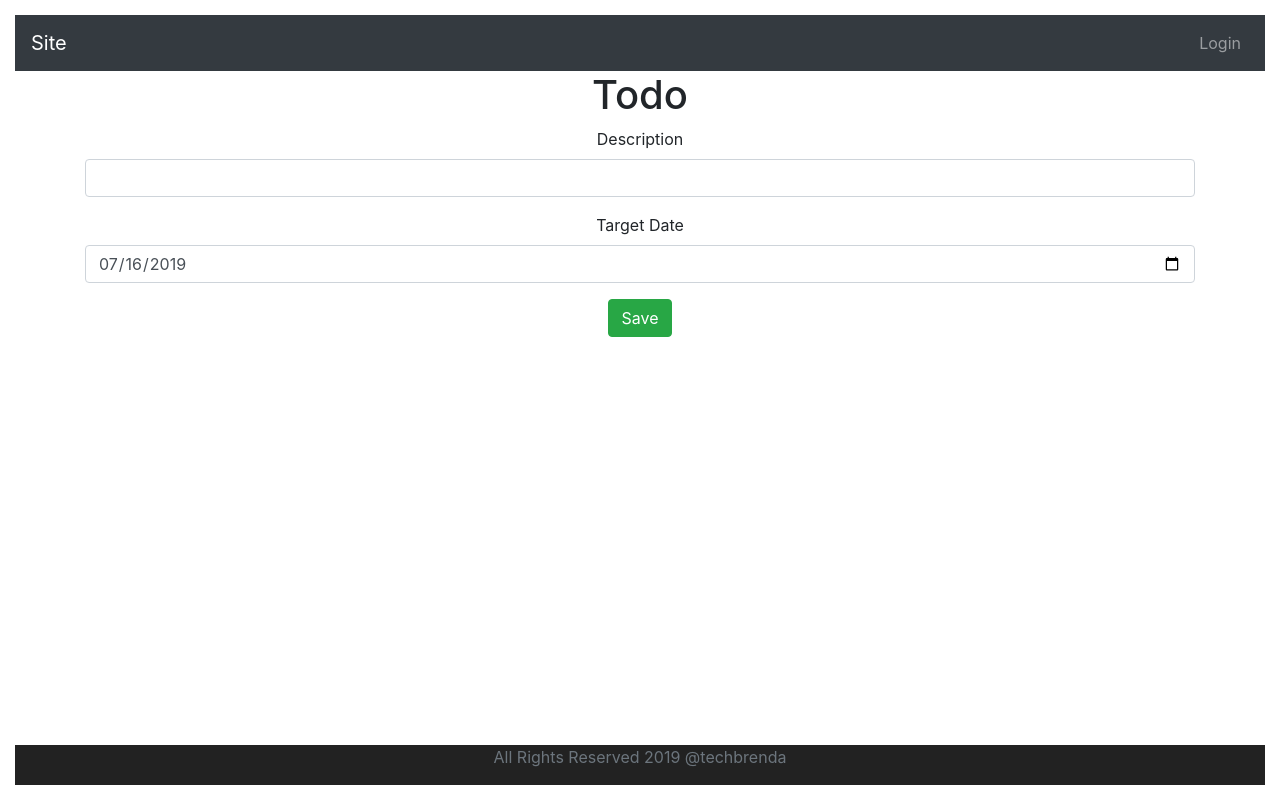
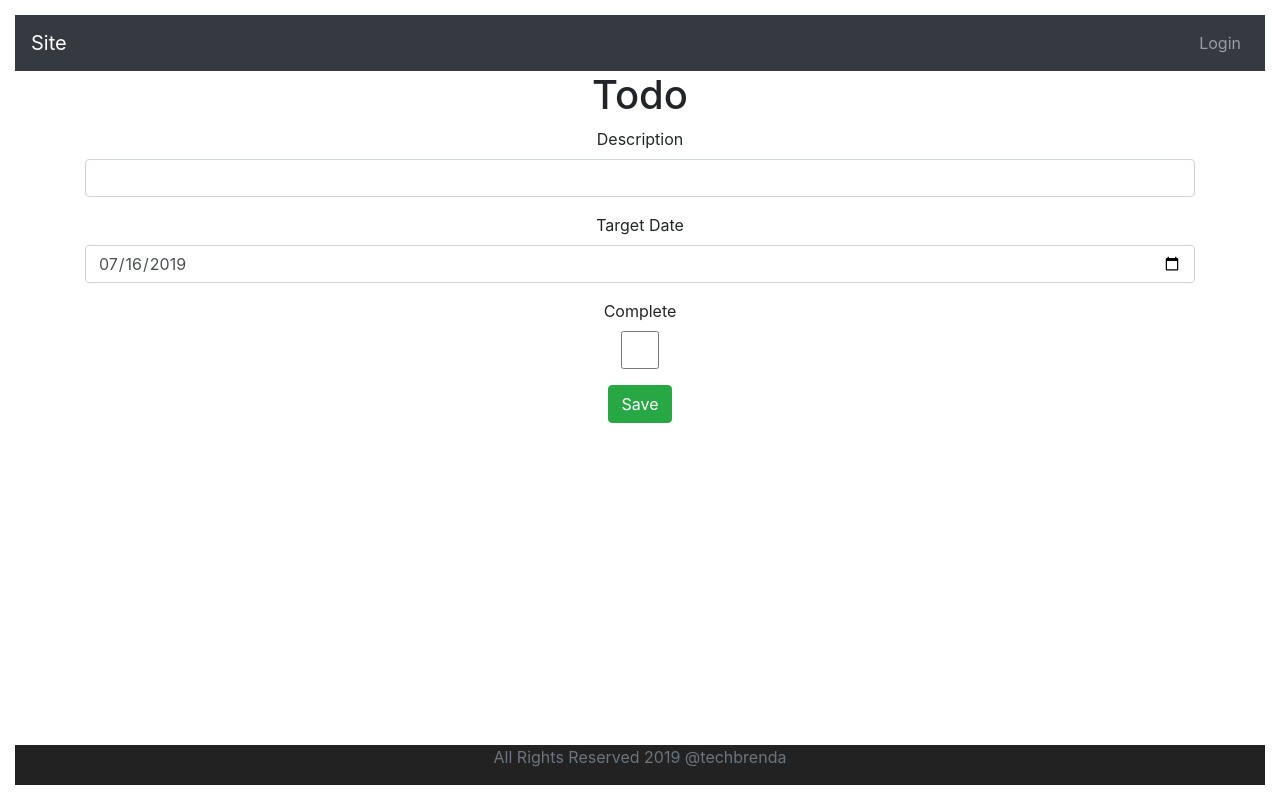
Before and after one commit to TechBrenda/todo-app, a React (Create React App) app in the folder todo-app/: page /todo/1 in a window 1280 px wide. Built offline with nearby package versions, Linux system fonts and the light colour scheme; no server answers.

Commit message:
Implement checkbox for completed status

```diff
--- a/todo-app/src/components/todo/Todo.js
+++ b/todo-app/src/components/todo/Todo.js
@@ -8,7 +8,8 @@ class Todo extends React.Component {
     super(props)
     this.state = {
       description: '',
-      targetDate: moment().format('YYYY-MM-DD')
+      targetDate: moment().format('YYYY-MM-DD'),
+      isDone: false
     }
   }
 
@@ -20,7 +21,8 @@ class Todo extends React.Component {
             description: response.data.description,
             targetDate: moment(response.data.targetDate)
               .utc()
-              .format('YYYY-MM-DD')
+              .format('YYYY-MM-DD'),
+            isDone: response.data.done
           })
         }
       )
@@ -48,7 +50,7 @@ class Todo extends React.Component {
       username: this.props.username,
       description: values.description,
       targetDate: values.targetDate,
-      done: false
+      done: values.isDone
     }
 
     if (data.id === 0) {
@@ -100,6 +102,15 @@ class Todo extends React.Component {
                     name='targetDate'
                   />
                 </fieldset>
+                <fieldset className='form-group'>
+                  <label>Complete</label>
+                  <Field
+                    className='form-control'
+                    type='checkbox'
+                    name='isDone'
+                    checked={props.values.isDone}
+                  />
+                </fieldset>
                 <button className='btn btn-success' type='submit'>
                   Save
                 </button>
```
